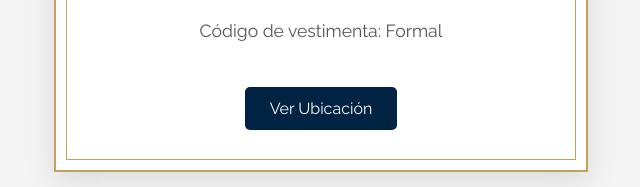
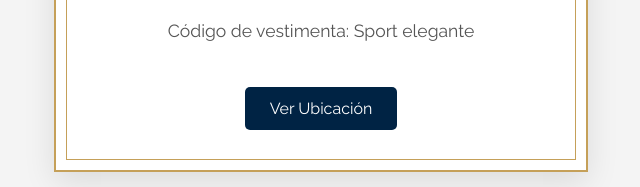
Before and after one commit to Sebastiam01/Invitacion, a plain HTML site: page index.html in a window 1280 px wide. Shown: the part 480-667 px from the top of the page, 319-959 px from the left. Drawn offline with nearby package versions, Linux system fonts and the light colour scheme.

Commit message:
Update index.html

```diff
--- a/index.html
+++ b/index.html
@@ -101,7 +101,7 @@
             <p>Espigón 4 de Miraflores, Lima</p>
         </div>
 
-        <p class="detalle">Código de vestimenta: Formal</p>
+        <p class="detalle">Código de vestimenta: Sport elegante</p>
 
         <a href="https://maps.google.com" target="_blank" class="boton-mapa">Ver Ubicación</a>
     </div>
```
